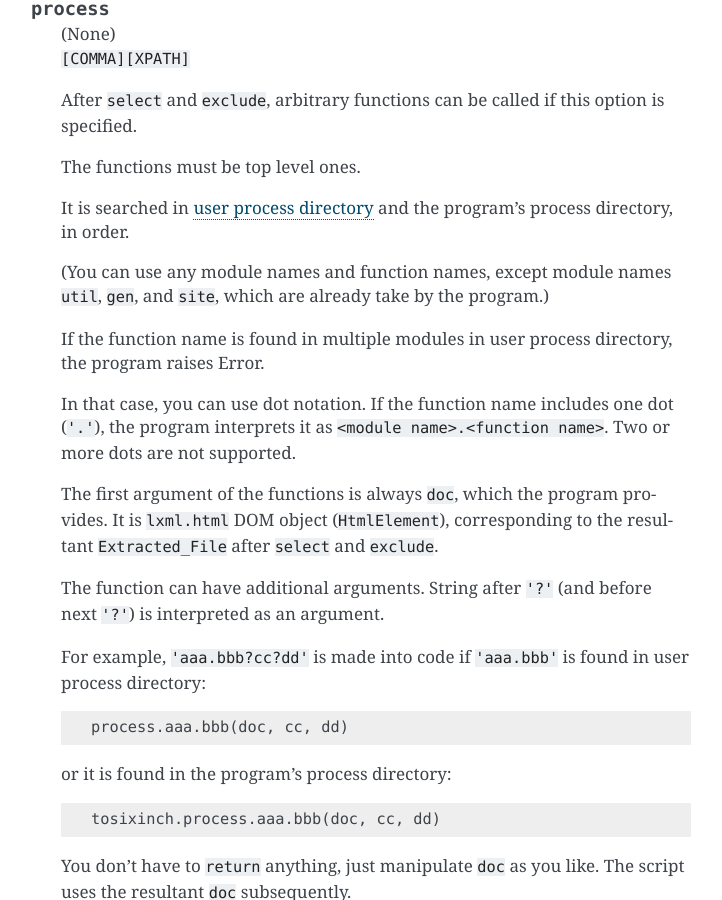
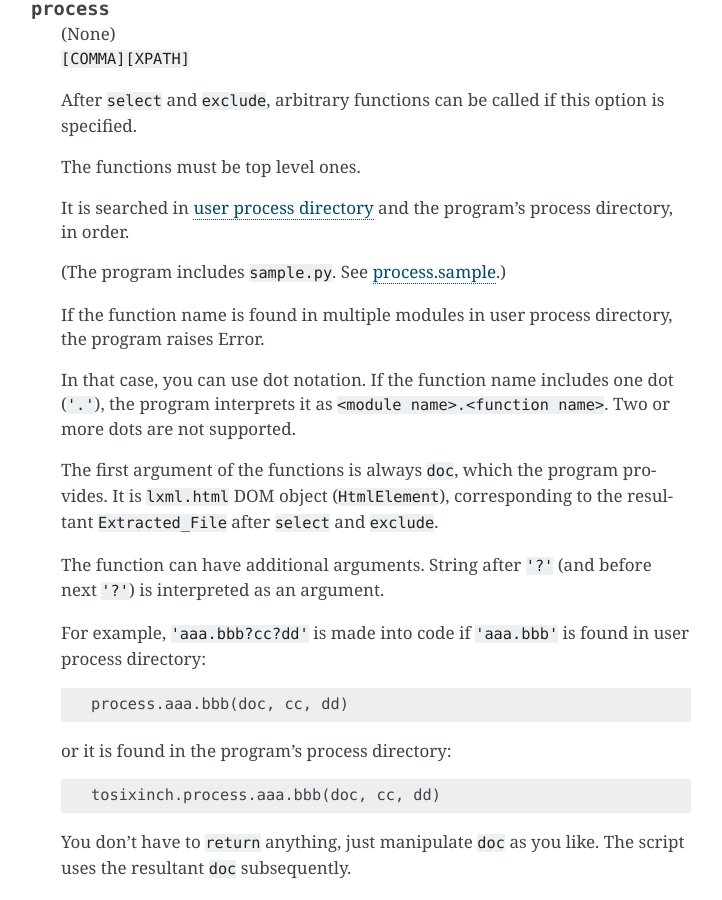
Before and after one commit to openandclose/tosixinch, a Sphinx documentation site: the page built from docs/options.rst, in a window 1280 px wide and 900 px high, scrolled down 13211 px. Shown: the whole window, without its empty margins (389-1111 px from the left). Built offline with Sphinx 7.4.7, drawn with Linux system fonts in a browser that asks for light colours; some of the changed text lies outside the part shown.

Commit message:
Fix other files (process/sample.py) [API]

```diff
--- a/docs/options.rst
+++ b/docs/options.rst
@@ -175,7 +175,7 @@ General Section
 
 .. confopt:: defaultprocess \*
 
-    | (``gen.add_title, gen.youtube_video_to_thumbnail``)
+    | (``add_title, youtube_video_to_thumbnail``)
     | ``[COMMA][XPATH]``
 
     Before site specific ``process`` functions,
@@ -737,9 +737,8 @@ So section names themselves can be arbitrary.
     It is searched in `user process directory <overview.html#dword-process_directory>`__
     and the program's process directory, in order.
 
-    (You can use any module names and function names,
-    except module names ``util``, ``gen``, and ``site``,
-    which are already take by the program.)
+    (The program includes ``sample.py``.
+    See `process.sample <api.html#module-tosixinch.process.sample>`__.)
 
     If the function name is found in multiple modules
     in user process directory, the program raises Error.
```
Also changed, not shown: CHANGELOG.rst (+12 -0 lines), docs/api.rst (+6 -31 lines), 6 other files.
